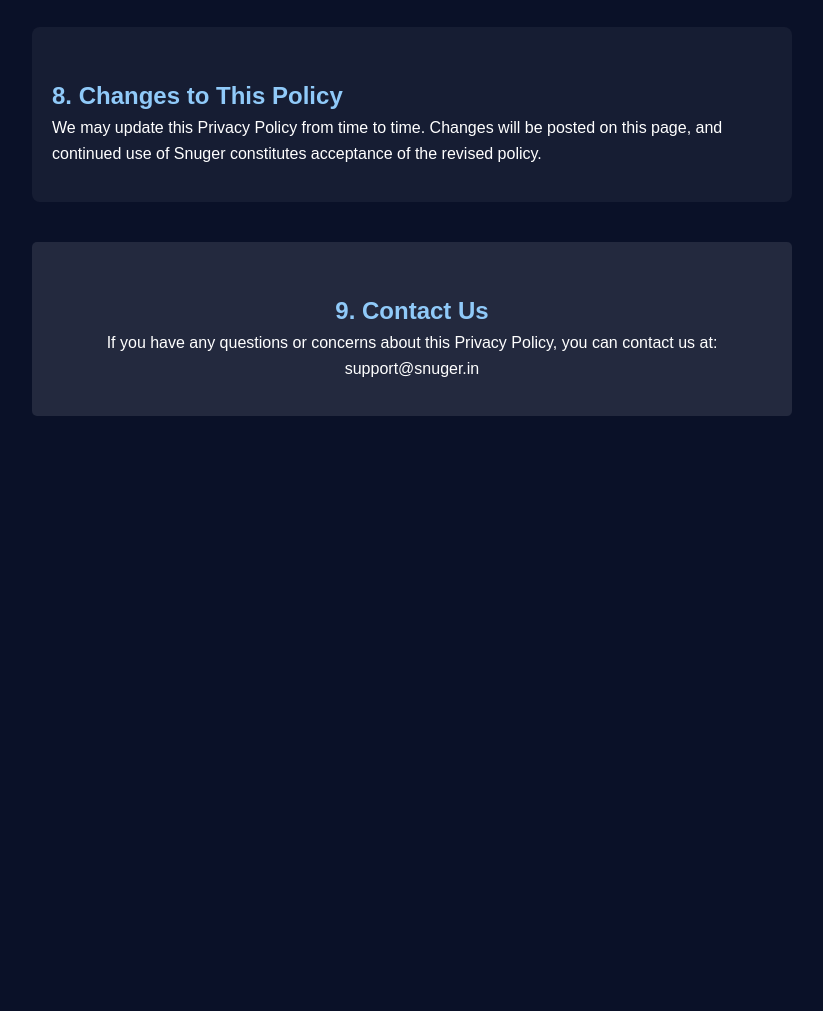
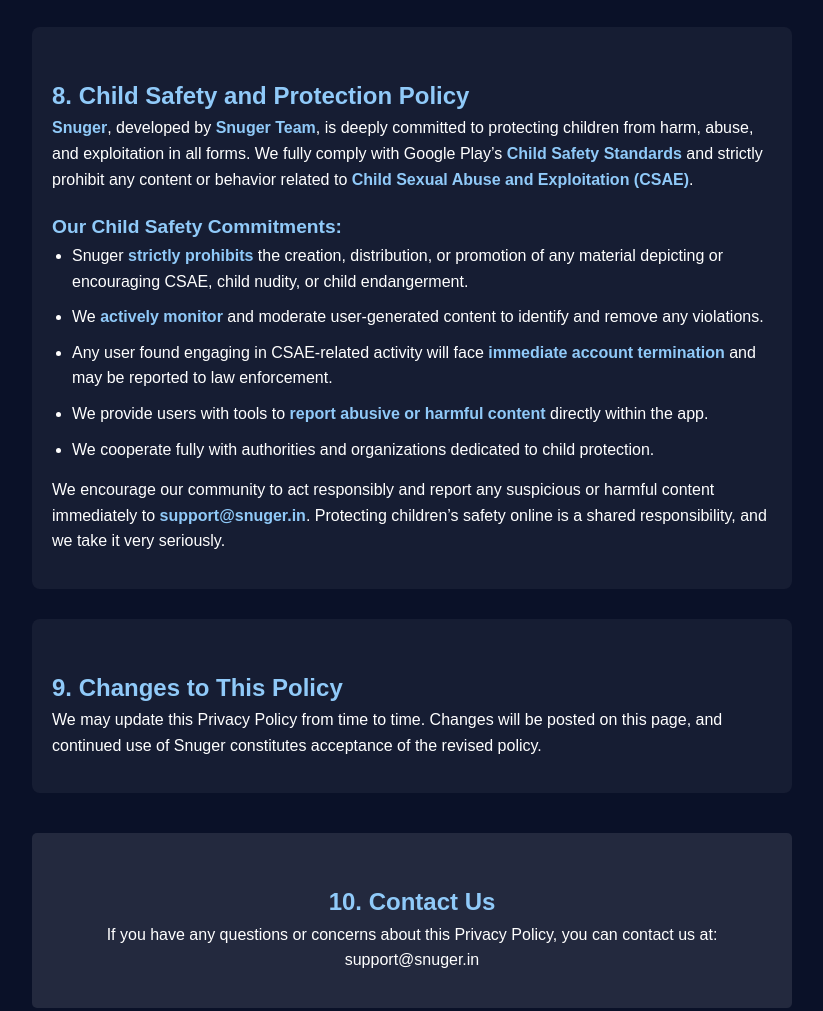
Before and after one commit to karandevhub/launch, a plain HTML site: page privacy_policy.html in a window 1280 px wide. Shown: the part 2467-3478 px from the top of the page, without its empty margins (228-1051 px from the left). Before the commit the page ends 2913 px from the top, so only its background shows below. Drawn offline with Linux system fonts and the light colour scheme.

Commit message:
update CSAE policy

```diff
--- a/privacy_policy.html
+++ b/privacy_policy.html
@@ -1,8 +1,8 @@
 <!DOCTYPE html>
 <html lang="en">
   <head>
-    <meta charset="UTF-8">
-    <meta name="viewport" content="width=device-width, initial-scale=1.0">
+    <meta charset="UTF-8" />
+    <meta name="viewport" content="width=device-width, initial-scale=1.0" />
     <title>Snuger Privacy Policy</title>
     <style>
       * {
@@ -13,7 +13,7 @@
 
       body {
         font-family: Arial, sans-serif;
-            background-color: #0A1128;
+        background-color: #0a1128;
         color: white;
         line-height: 1.6;
         margin: 0;
@@ -120,7 +120,8 @@
         }
 
         /* Improve touch targets on mobile */
-            li, a {
+        li,
+        a {
           padding: 5px 0;
         }
       }
@@ -154,7 +155,13 @@
       <h1>Privacy Policy</h1>
       <p><strong>Effective Date:</strong> 29 january, 2025</p>
 
-        <p>Welcome to Snuger! Your privacy is important to us. This Privacy Policy explains how Snuger ("we," "us," or "our") collects, uses, and protects your personal information when you use our social media platform. By using Snuger, you agree to the collection and use of your information as described in this policy.</p>
+      <p>
+        Welcome to Snuger! Your privacy is important to us. This Privacy Policy
+        explains how Snuger ("we," "us," or "our") collects, uses, and protects
+        your personal information when you use our social media platform. By
+        using Snuger, you agree to the collection and use of your information as
+        described in this policy.
+      </p>
 
       <div class="section">
         <h2>1. Information We Collect</h2>
@@ -164,20 +171,30 @@
         <ul>
           <li>Name, username, and profile information</li>
           <li>Email address (if required for account creation)</li>
-                <li>Any content you post, including text, images, and interactions</li>
+          <li>
+            Any content you post, including text, images, and interactions
+          </li>
         </ul>
 
         <h3>b. Location Data</h3>
         <ul>
-                <li>We collect your live location to enable location-based interactions within a 5km radius.</li>
-                <li>If you are in a designated group location (e.g., a college), we may associate your account with that group.</li>
+          <li>
+            We collect your live location to enable location-based interactions
+            within a 5km radius.
+          </li>
+          <li>
+            If you are in a designated group location (e.g., a college), we may
+            associate your account with that group.
+          </li>
         </ul>
 
         <h3>c. Usage Data</h3>
         <ul>
           <li>Device information (e.g., model, operating system)</li>
           <li>IP address and browsing activity within the app</li>
-                <li>Interaction metrics (e.g., votes, posts, comments, and messages)</li>
+          <li>
+            Interaction metrics (e.g., votes, posts, comments, and messages)
+          </li>
         </ul>
       </div>
 
@@ -195,22 +212,43 @@
 
       <div class="section">
         <h2>3. How We Share Your Information</h2>
-            <p>We do not sell your personal data. However, we may share information in the following cases:</p>
+        <p>
+          We do not sell your personal data. However, we may share information
+          in the following cases:
+        </p>
         <ul>
-                <li><strong>With other users</strong>: Your posts, username, and Snug Score are publicly visible.</li>
-                <li><strong>With service providers</strong>: We may share data with third-party services that help us operate Snuger (e.g., cloud storage, analytics, moderation tools).</li>
-                <li><strong>For legal reasons</strong>: If required by law, we may share data to comply with legal processes or enforce our terms.</li>
+          <li>
+            <strong>With other users</strong>: Your posts, username, and Snug
+            Score are publicly visible.
+          </li>
+          <li>
+            <strong>With service providers</strong>: We may share data with
+            third-party services that help us operate Snuger (e.g., cloud
+            storage, analytics, moderation tools).
+          </li>
+          <li>
+            <strong>For legal reasons</strong>: If required by law, we may share
+            data to comply with legal processes or enforce our terms.
+          </li>
         </ul>
       </div>
 
       <div class="section">
         <h2>4. Data Retention</h2>
-            <p>We retain your data as long as necessary to provide our services. You may delete your account at any time, and we will remove your personal data unless retention is required by law.</p>
+        <p>
+          We retain your data as long as necessary to provide our services. You
+          may delete your account at any time, and we will remove your personal
+          data unless retention is required by law.
+        </p>
       </div>
 
       <div class="section">
         <h2>5. Security Measures</h2>
-            <p>We implement industry-standard security measures to protect your data. However, no system is 100% secure. Please use Snuger responsibly and report any security concerns.</p>
+        <p>
+          We implement industry-standard security measures to protect your data.
+          However, no system is 100% secure. Please use Snuger responsibly and
+          report any security concerns.
+        </p>
       </div>
 
       <div class="section">
@@ -226,17 +264,75 @@
 
       <div class="section">
         <h2>7. Third-Party Links and Services</h2>
-            <p>Snuger may contain links to third-party websites or services. We are not responsible for their privacy practices and encourage you to review their policies.</p>
+        <p>
+          Snuger may contain links to third-party websites or services. We are
+          not responsible for their privacy practices and encourage you to
+          review their policies.
+        </p>
       </div>
 
       <div class="section">
-            <h2>8. Changes to This Policy</h2>
-            <p>We may update this Privacy Policy from time to time. Changes will be posted on this page, and continued use of Snuger constitutes acceptance of the revised policy.</p>
+        <h2>8. Child Safety and Protection Policy</h2>
+        <p>
+          <strong>Snuger</strong>, developed by
+          <strong>Snuger Team</strong>, is deeply committed to
+          protecting children from harm, abuse, and exploitation in all forms.
+          We fully comply with Google Play’s
+          <strong>Child Safety Standards</strong> and strictly prohibit any
+          content or behavior related to
+          <strong>Child Sexual Abuse and Exploitation (CSAE)</strong>.
+        </p>
+
+        <h3>Our Child Safety Commitments:</h3>
+        <ul>
+          <li>
+            Snuger <strong>strictly prohibits</strong> the creation,
+            distribution, or promotion of any material depicting or encouraging
+            CSAE, child nudity, or child endangerment.
+          </li>
+          <li>
+            We <strong>actively monitor</strong> and moderate user-generated
+            content to identify and remove any violations.
+          </li>
+          <li>
+            Any user found engaging in CSAE-related activity will face
+            <strong>immediate account termination</strong> and may be reported
+            to law enforcement.
+          </li>
+          <li>
+            We provide users with tools to
+            <strong>report abusive or harmful content</strong> directly within
+            the app.
+          </li>
+          <li>
+            We cooperate fully with authorities and organizations dedicated to
+            child protection.
+          </li>
+        </ul>
+
+        <p>
+          We encourage our community to act responsibly and report any
+          suspicious or harmful content immediately to
+          <strong>support@snuger.in</strong>. Protecting children’s safety
+          online is a shared responsibility, and we take it very seriously.
+        </p>
+      </div>
+
+      <div class="section">
+        <h2>9. Changes to This Policy</h2>
+        <p>
+          We may update this Privacy Policy from time to time. Changes will be
+          posted on this page, and continued use of Snuger constitutes
+          acceptance of the revised policy.
+        </p>
       </div>
 
       <div class="contact">
-            <h2>9. Contact Us</h2>
-            <p>If you have any questions or concerns about this Privacy Policy, you can contact us at: support@snuger.in</p>
+        <h2>10. Contact Us</h2>
+        <p>
+          If you have any questions or concerns about this Privacy Policy, you
+          can contact us at: support@snuger.in
+        </p>
       </div>
     </div>
   </body>
```
Lines whose indentation alone changed are shown as unchanged.
